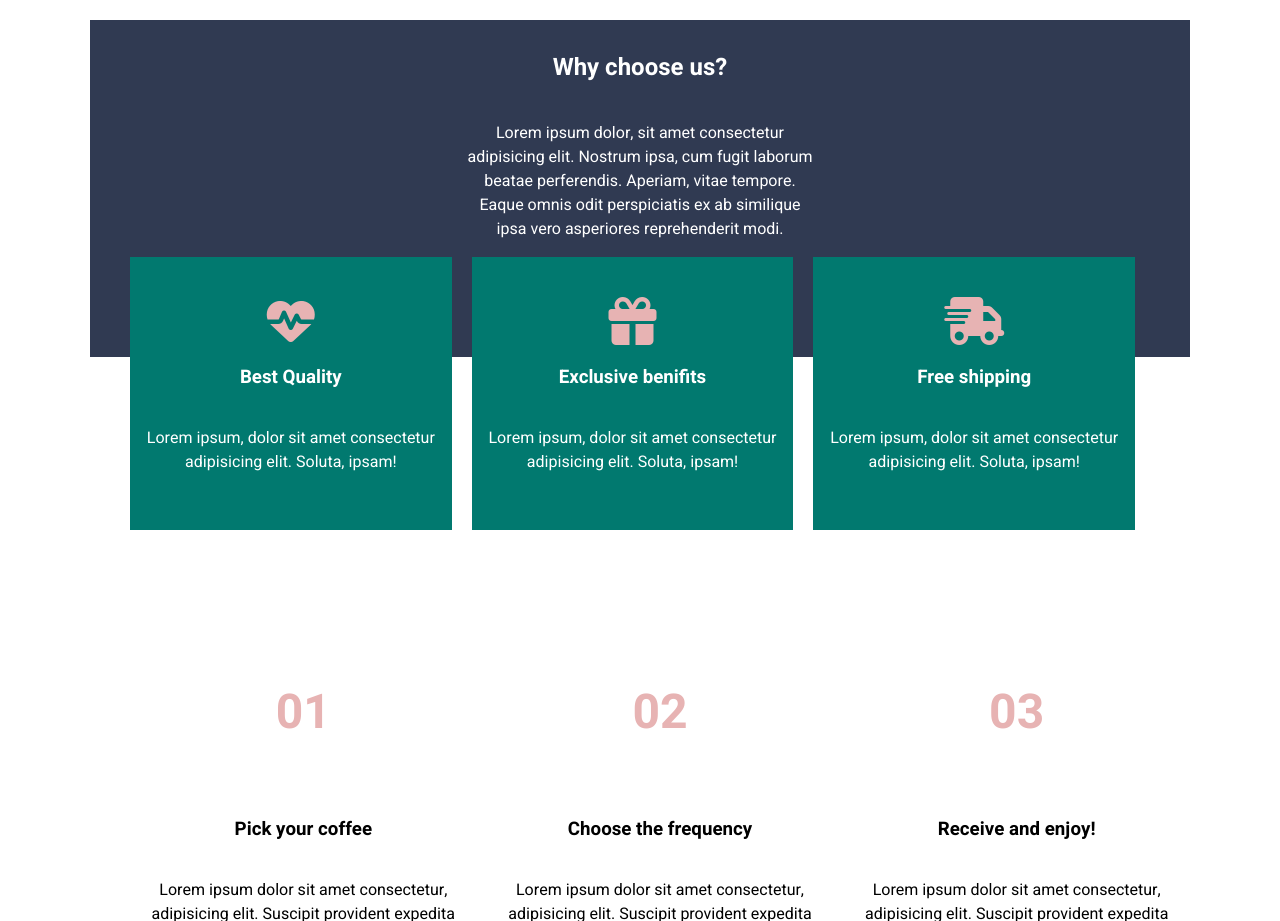
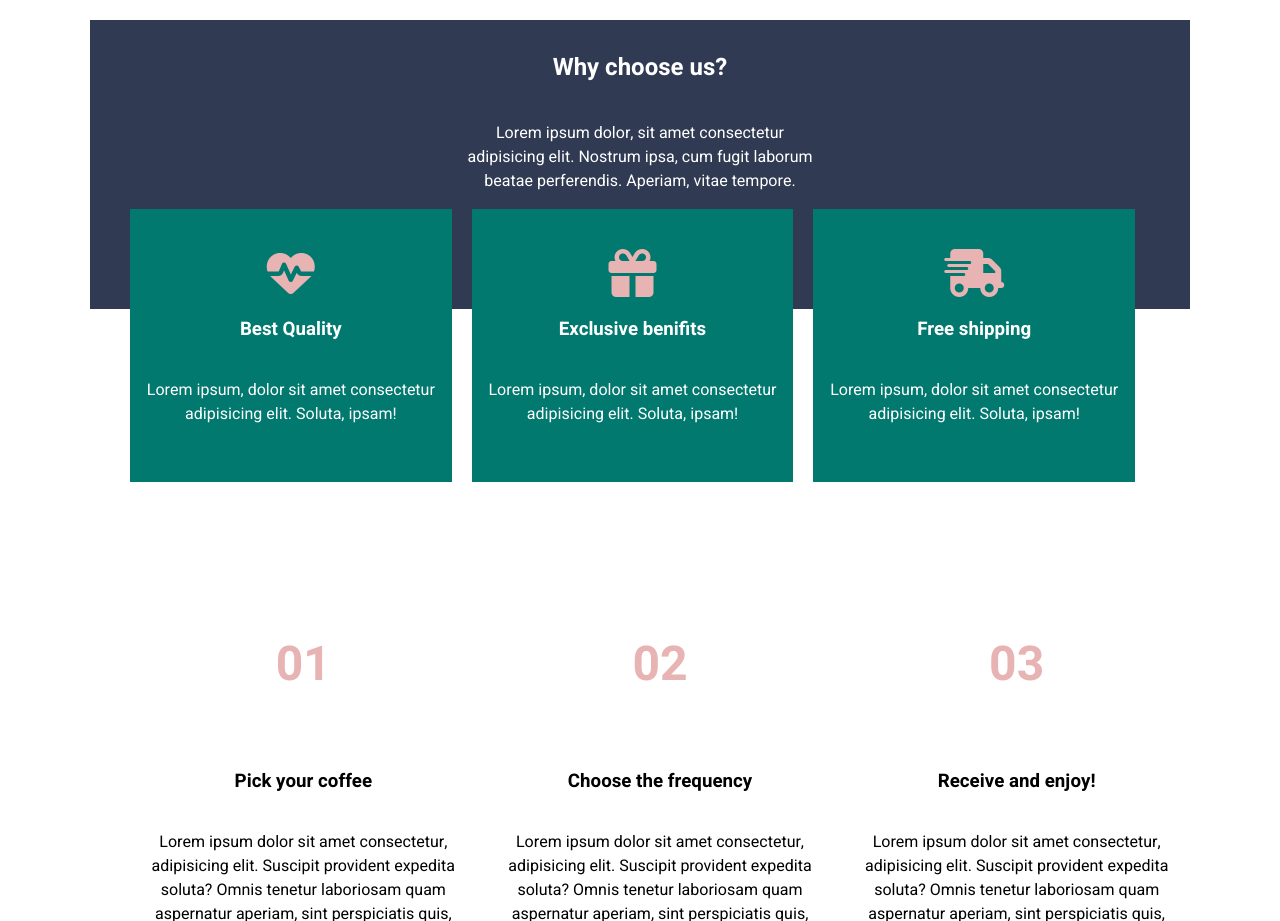
Before and after one commit to hariscs/day1_coffee, a plain HTML site: page index.html in a window 1280 px wide. Shown: the part 980-1901 px from the top of the page. Drawn offline with Linux system fonts and the light colour scheme.

Commit message:
Update index.html

```diff
--- a/index.html
+++ b/index.html
@@ -81,8 +81,7 @@
         <p class="info-subtitle center">
           Lorem ipsum dolor, sit amet consectetur adipisicing elit. Nostrum
           ipsa, cum fugit laborum beatae perferendis. Aperiam, vitae tempore.
-          Eaque omnis odit perspiciatis ex ab similique ipsa vero asperiores
-          reprehenderit modi.
+
         </p>
       </section>
 
```
